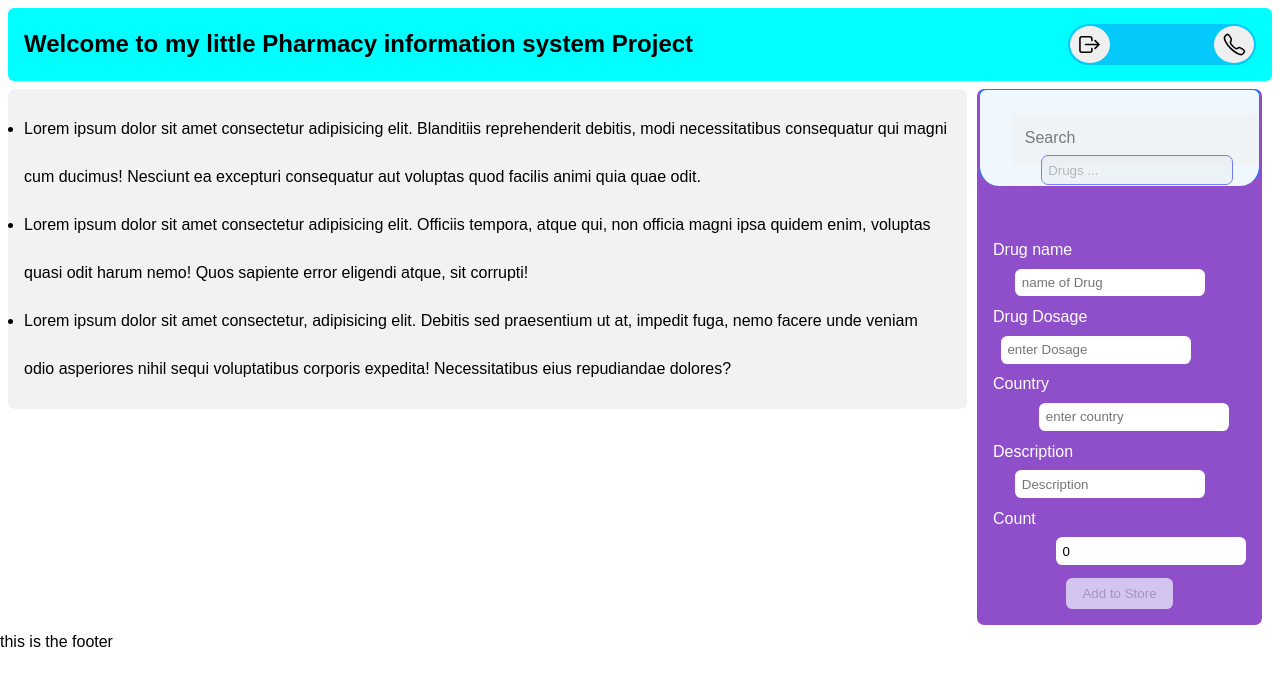
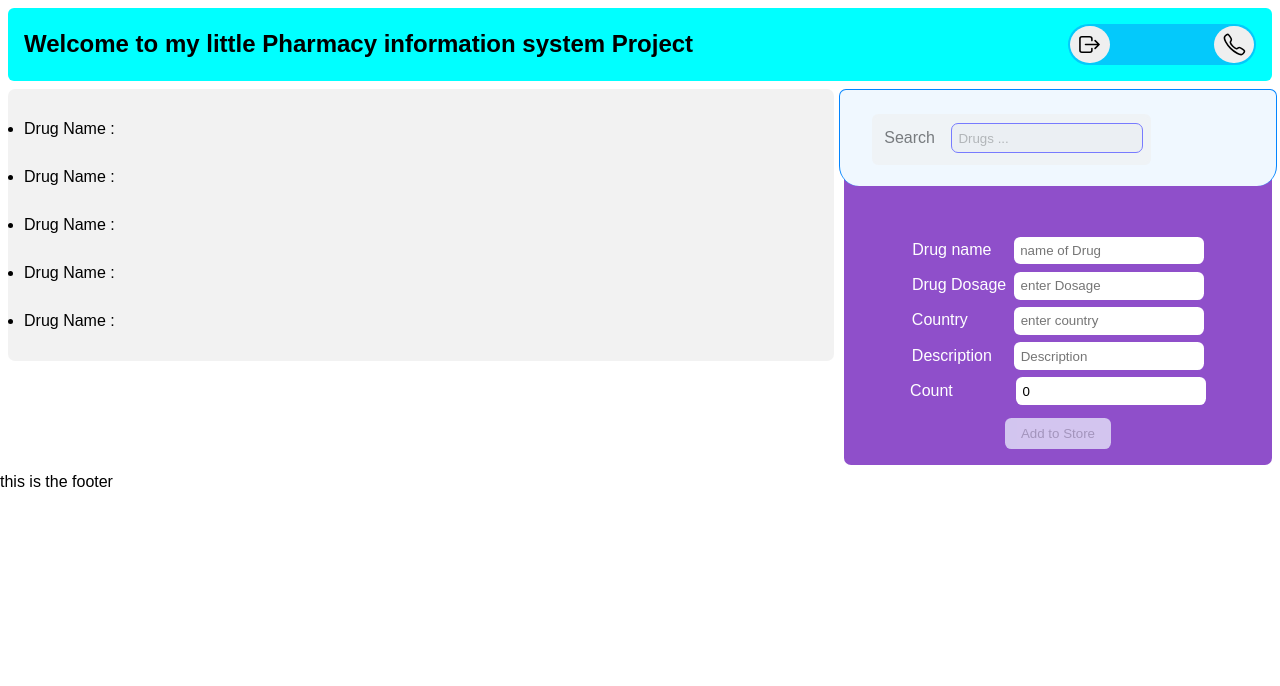
Before and after one commit to Alimateee/PIS-Pharmacy-information-System-, a React (Vite) app: page / in a window 1280 px wide. Shown: the top 686 px of the page. Built offline with nearby package versions, Linux system fonts and the light colour scheme.

Commit message:
some validation improve and add Drug name to content

```diff
--- a/src/Project/MainContent.tsx
+++ b/src/Project/MainContent.tsx
@@ -3,11 +3,16 @@ import Sidebar from "./MainContent/Sidebar"
 import Content from "./MainContent/Content"
 
 export default function MainContent() {
+    let [formData , setFormData] = useState({});
+
+    let handleData = (data : any) => {
+        setFormData(data);
+    }
     return (
         <React.Fragment>
             <div className="Main-container">
-                <Content />
-                <Sidebar />
+                <Content dataTransfer={formData}/>
+                <Sidebar onSubmit={handleData}/>
             </div>
         </React.Fragment>
     )
--- a/src/Project/MainContent/Content.tsx
+++ b/src/Project/MainContent/Content.tsx
@@ -1,15 +1,21 @@
-import Sidebar from "./Sidebar"
+import { useState } from "react";
 
-export default function Content() {
+
+export default function Content({dataTransfer} : any) {
+    // console.log(dataTransfer);
     return(
         <>
             <div className="drugContent">
                 <ul>
-                    <li>Lorem ipsum dolor sit amet consectetur adipisicing elit. Blanditiis reprehenderit debitis, modi necessitatibus consequatur qui magni cum ducimus! Nesciunt ea excepturi consequatur aut voluptas quod facilis animi quia quae odit.</li>
+                    <li>Drug Name : {dataTransfer.Drug_name}</li>
+                    <li>Drug Name : {dataTransfer.Drug_Desc}</li>
+                    <li>Drug Name : {dataTransfer.Drug_Dosage}</li>
+                    <li>Drug Name : {dataTransfer.Drug_count_order}</li>
+                    <li>Drug Name : {dataTransfer.Drug_Country_maker}</li>
+                    {/* <li>Lorem ipsum dolor sit amet consectetur adipisicing elit. Blanditiis reprehenderit debitis, modi necessitatibus consequatur qui magni cum ducimus! Nesciunt ea excepturi consequatur aut voluptas quod facilis animi quia quae odit.</li>
                     <li>Lorem ipsum dolor sit amet consectetur adipisicing elit. Officiis tempora, atque qui, non officia magni ipsa quidem enim, voluptas quasi odit harum nemo! Quos sapiente error eligendi atque, sit corrupti!</li>
-                    <li>Lorem ipsum dolor sit amet consectetur, adipisicing elit. Debitis sed praesentium ut at, impedit fuga, nemo facere unde veniam odio asperiores nihil sequi voluptatibus corporis expedita! Necessitatibus eius repudiandae dolores?</li>
+                    <li>Lorem ipsum dolor sit amet consectetur, adipisicing elit. Debitis sed praesentium ut at, impedit fuga, nemo facere unde veniam odio asperiores nihil sequi voluptatibus corporis expedita! Necessitatibus eius repudiandae dolores?</li> */}
                 </ul>
-                {}
             </div>
         </>
     )
--- a/src/Project/MainContent/Sidebar.tsx
+++ b/src/Project/MainContent/Sidebar.tsx
@@ -1,7 +1,7 @@
 import React , {useState} from "react"
 import Content from "./Content";
 
-export default function Sidebar() {
+export default function Sidebar({onSubmit} : any) {
     let [DrugName , setDrugName] = useState('');
     let [DrugDosage , setDrugDosage] = useState('')
     let [CountryName , setCountryName] = useState('')
@@ -26,7 +26,7 @@ export default function Sidebar() {
         setCount(e.target.value);
     }
     let handleClickRegister = () => {
-        setJsonList(JSON.stringify([
+        setJsonList(
             {
                 Drug_name : DrugName,
                 Drug_Dosage : DrugDosage,
@@ -34,8 +34,10 @@ export default function Sidebar() {
                 Drug_Desc : Description,
                 Drug_count_order : Count
             }
-        ]))
+        )
+        onSubmit(jsonList);
     }
+
     return (
         <React.Fragment>
             <aside className="navBar">
@@ -62,11 +64,10 @@ export default function Sidebar() {
                     <input value={Count} onChange={handleChangeCount} type="text" id="Drug-count-input" placeholder="enter Count" className="Drug-count-input"/>
                 </label>
 
-                <button className="AddDrug-btn" onClick={handleClickRegister} disabled={!(Count > 0)}>Add to Store</button>
+                <button
+                className="AddDrug-btn" onClick={handleClickRegister}
+                disabled={DrugDosage && DrugName && Count && Description && CountryName !== '' ? false : true}>Add to Store</button>
             </aside>
-            <div className="newDrug">
-                <span>{jsonList}</span>
-            </div>
         </React.Fragment>
     )
 }
```
